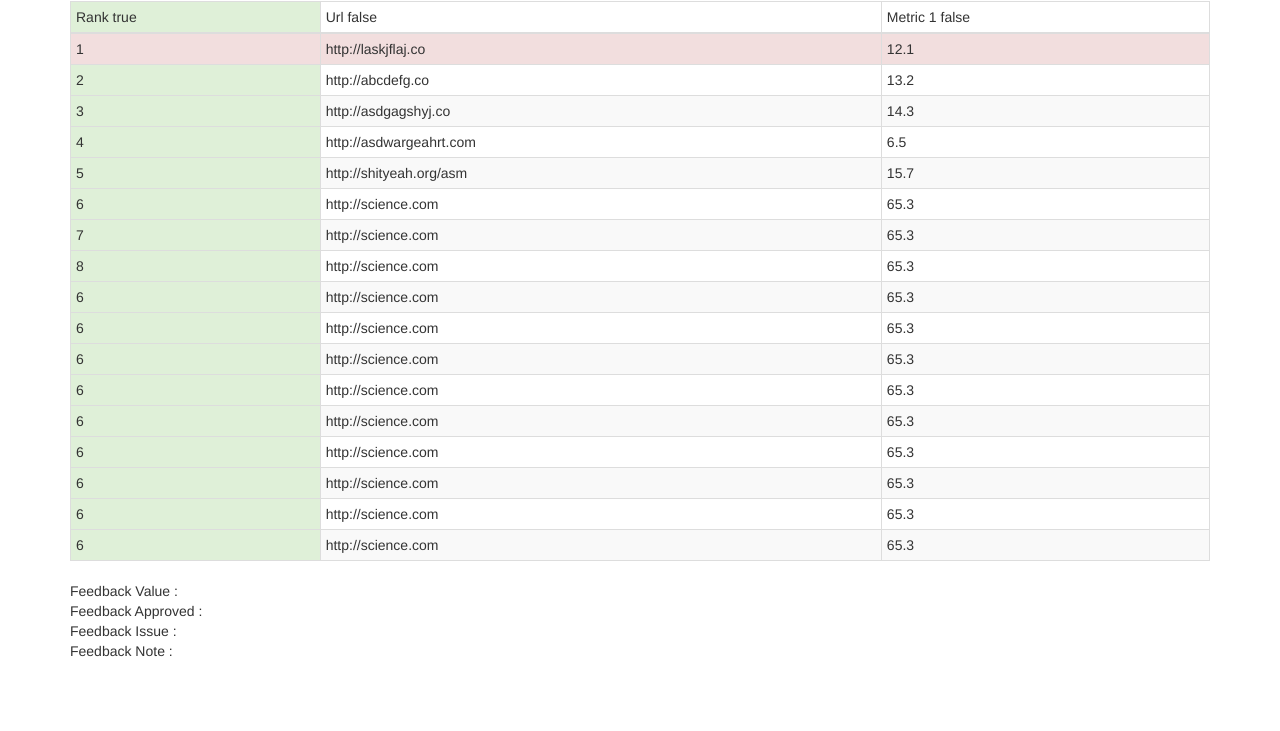
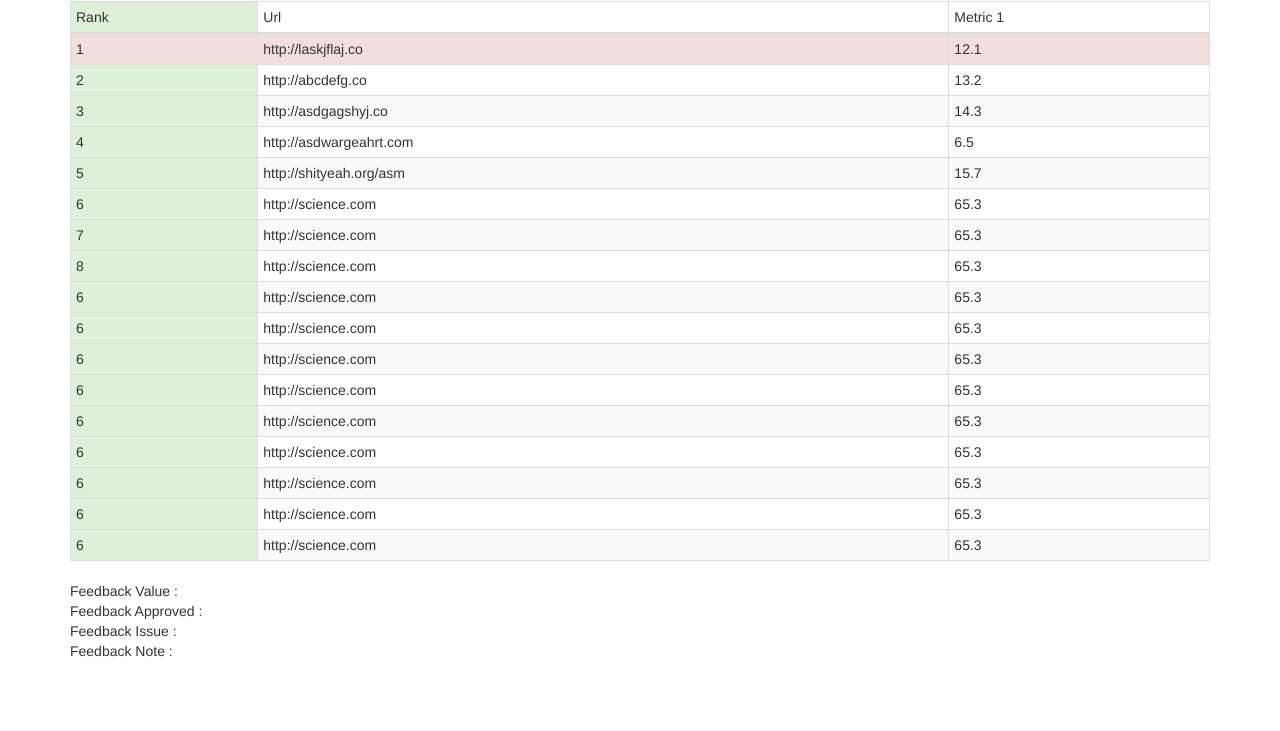
Before and after one commit to caseymadden/data-testing-ui, a plain HTML site: page index.html in a window 1280 px wide. Shown: the part 69-800 px from the top of the page. Drawn offline with nearby package versions, Linux system fonts and the light colour scheme; some packages are replaced by stand-ins of ours; a script that the page names is missing.

Commit message:
Removed some test outputs

```diff
--- a/index.html
+++ b/index.html
@@ -27,7 +27,7 @@
     	<h1>Strong beta data testing UI</h1>
     	<table class="table table-striped table-condensed table-bordered">
     		<thead>
-          <tr><td ng-repeat="(k,v) in json.columns"  ng-click="toggleShowModal(v.columnDef.label)" ng-class="{ success : v.testingStatus.approved, danger : v.testingStatus.issue }">{{ v.columnDef.label }} {{ v.testingStatus.approved }}</td></tr>
+          <tr><td ng-repeat="(k,v) in json.columns"  ng-click="toggleShowModal(v.columnDef.label)" ng-class="{ success : v.testingStatus.approved, danger : v.testingStatus.issue }">{{ v.columnDef.label }}</td></tr>
     		</thead>
     		<tbody>
     			<tr ng-repeat="row in json.rows" ng-class="{ success : row.rowData.rank.testingStatus.approved, danger : row.rowData.rank.testingStatus.issue }">
```
